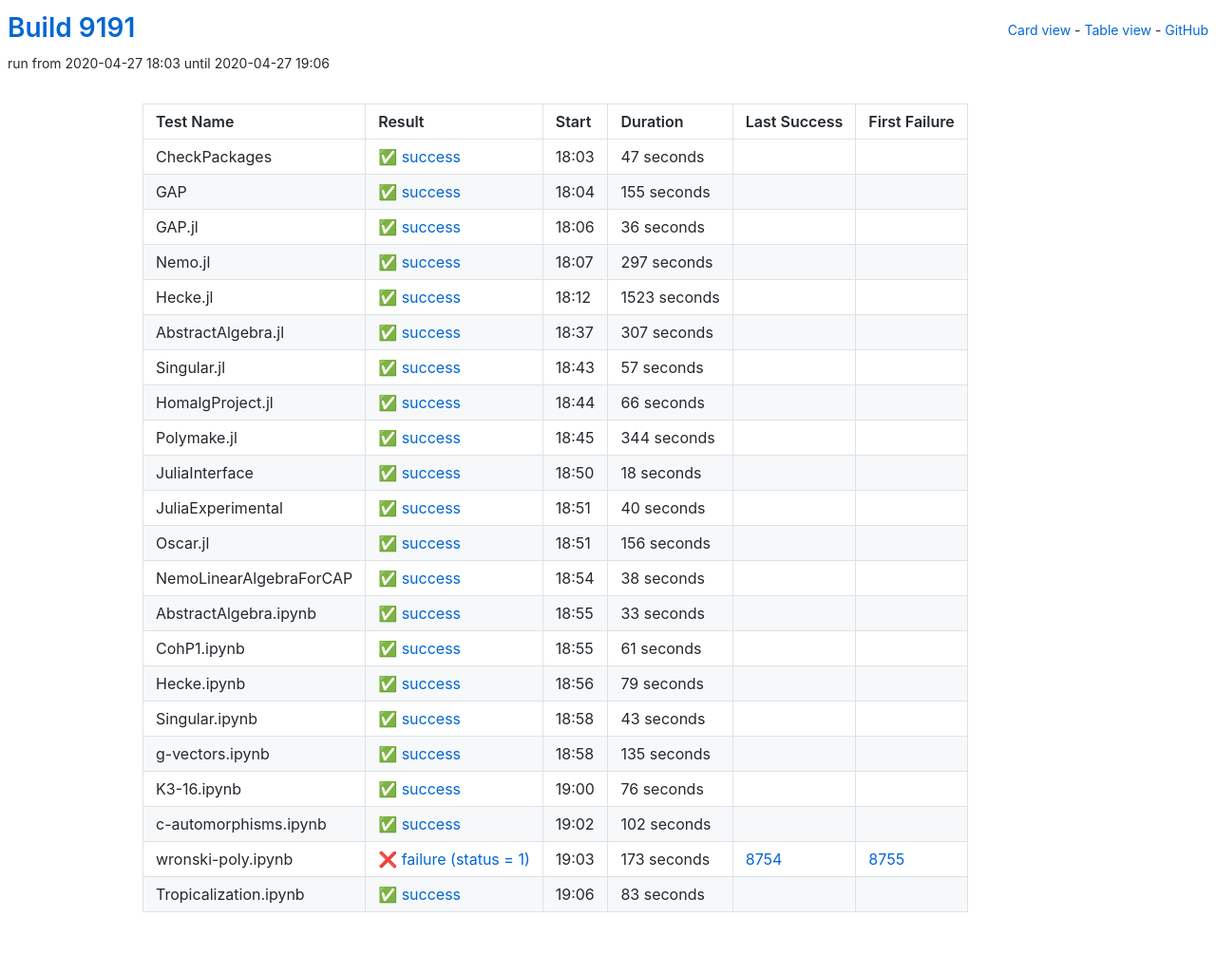
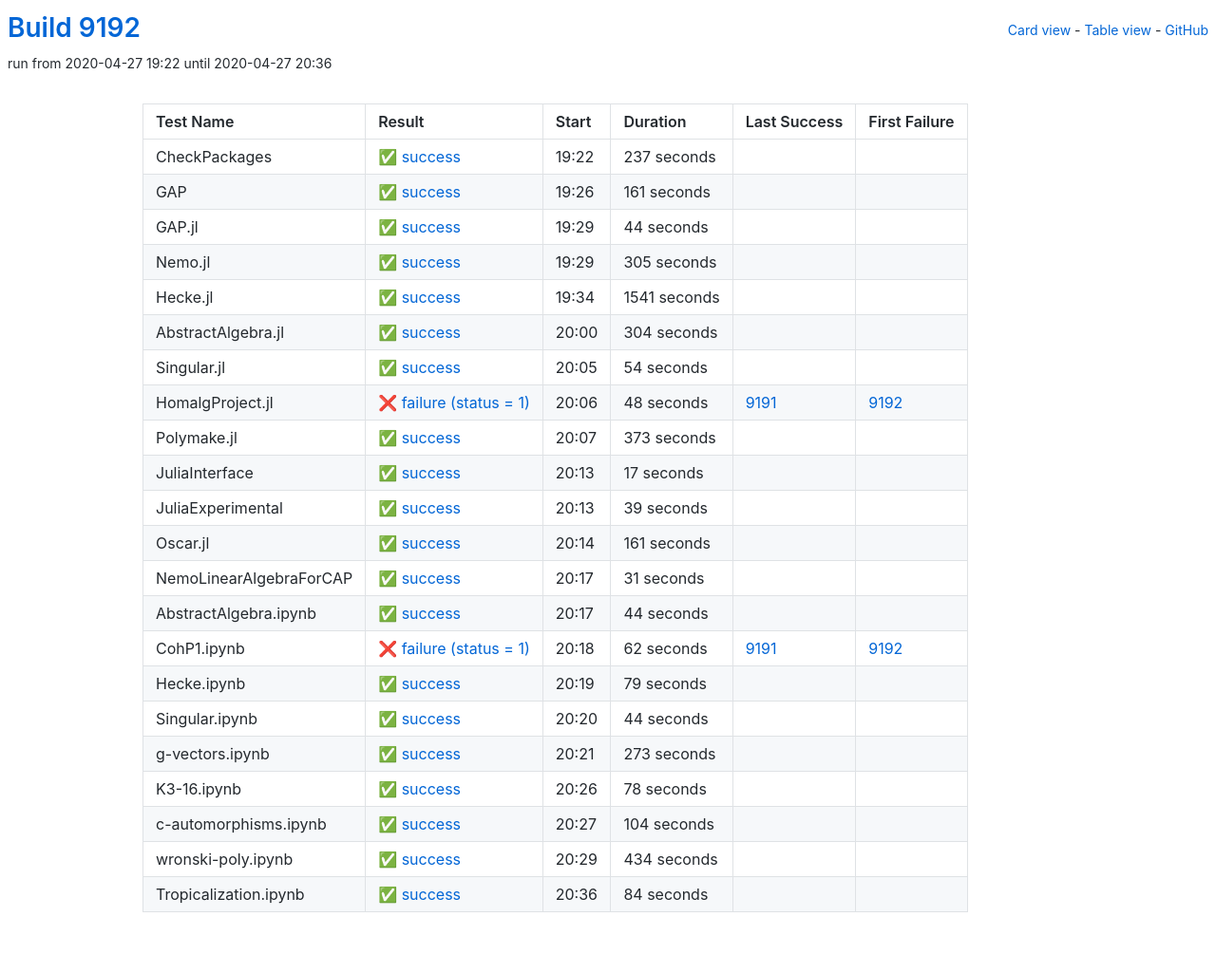
Before and after one commit to oscar-system/oscar-ci-status, a Jekyll site: the page built from table.html, in a window 1280 px wide. Shown: the whole page at 95% size. Built offline with Jekyll 4.4.1, drawn with Linux system fonts in a browser that asks for light colours.

Commit message:
Build 9192

```diff
--- a/_data/ci.yml
+++ b/_data/ci.yml
@@ -1,246 +1,246 @@
-build: 9191
-build_url: https://oscarci.mathematik.uni-kl.de/job/oscar/9191/
+build: 9192
+build_url: https://oscarci.mathematik.uni-kl.de/job/oscar/9192/
 job: oscar
 tests:
-- duration: 47
+- duration: 237
   exitcode: 0
   first_failure: false
   first_failure_url: null
   last_success: false
   last_success_url: null
-  log: https://oscarci.mathematik.uni-kl.de/job/oscar/9191/artifact/logs/build-9191/CheckPackages.log
+  log: https://oscarci.mathematik.uni-kl.de/job/oscar/9192/artifact/logs/build-9192/CheckPackages.log
   name: CheckPackages
-  start: 2020-04-27 18:03
+  start: 2020-04-27 19:22
   status: success
   success: true
-- duration: 155
+- duration: 161
   exitcode: 0
   first_failure: false
   first_failure_url: null
   last_success: false
   last_success_url: null
-  log: https://oscarci.mathematik.uni-kl.de/job/oscar/9191/artifact/logs/build-9191/GAP.log
+  log: https://oscarci.mathematik.uni-kl.de/job/oscar/9192/artifact/logs/build-9192/GAP.log
   name: GAP
-  start: 2020-04-27 18:04
+  start: 2020-04-27 19:26
   status: success
   success: true
-- duration: 36
+- duration: 44
   exitcode: 0
   first_failure: false
   first_failure_url: null
   last_success: false
   last_success_url: null
-  log: https://oscarci.mathematik.uni-kl.de/job/oscar/9191/artifact/logs/build-9191/GAP.jl.log
+  log: https://oscarci.mathematik.uni-kl.de/job/oscar/9192/artifact/logs/build-9192/GAP.jl.log
   name: GAP.jl
-  start: 2020-04-27 18:06
+  start: 2020-04-27 19:29
   status: success
   success: true
-- duration: 297
+- duration: 305
   exitcode: 0
   first_failure: false
   first_failure_url: null
   last_success: false
   last_success_url: null
-  log: https://oscarci.mathematik.uni-kl.de/job/oscar/9191/artifact/logs/build-9191/Nemo.jl.log
+  log: https://oscarci.mathematik.uni-kl.de/job/oscar/9192/artifact/logs/build-9192/Nemo.jl.log
   name: Nemo.jl
-  start: 2020-04-27 18:07
+  start: 2020-04-27 19:29
   status: success
   success: true
-- duration: 1523
+- duration: 1541
   exitcode: 0
   first_failure: false
   first_failure_url: null
   last_success: false
   last_success_url: null
-  log: https://oscarci.mathematik.uni-kl.de/job/oscar/9191/artifact/logs/build-9191/Hecke.jl.log
+  log: https://oscarci.mathematik.uni-kl.de/job/oscar/9192/artifact/logs/build-9192/Hecke.jl.log
   name: Hecke.jl
-  start: 2020-04-27 18:12
+  start: 2020-04-27 19:34
   status: success
   success: true
-- duration: 307
+- duration: 304
   exitcode: 0
   first_failure: false
   first_failure_url: null
   last_success: false
   last_success_url: null
-  log: https://oscarci.mathematik.uni-kl.de/job/oscar/9191/artifact/logs/build-9191/AbstractAlgebra.jl.log
+  log: https://oscarci.mathematik.uni-kl.de/job/oscar/9192/artifact/logs/build-9192/AbstractAlgebra.jl.log
   name: AbstractAlgebra.jl
-  start: 2020-04-27 18:37
+  start: 2020-04-27 20:00
   status: success
   success: true
-- duration: 57
+- duration: 54
   exitcode: 0
   first_failure: false
   first_failure_url: null
   last_success: false
   last_success_url: null
-  log: https://oscarci.mathematik.uni-kl.de/job/oscar/9191/artifact/logs/build-9191/Singular.jl.log
+  log: https://oscarci.mathematik.uni-kl.de/job/oscar/9192/artifact/logs/build-9192/Singular.jl.log
   name: Singular.jl
-  start: 2020-04-27 18:43
+  start: 2020-04-27 20:05
   status: success
   success: true
-- duration: 66
+- duration: 48
+  exitcode: 1
+  first_failure: 9192
+  first_failure_url: https://oscarci.mathematik.uni-kl.de/job/oscar/9192/
+  last_success: 9191
+  last_success_url: https://oscarci.mathematik.uni-kl.de/job/oscar/9191/
+  log: https://oscarci.mathematik.uni-kl.de/job/oscar/9192/artifact/logs/build-9192/HomalgProject.jl.log
+  name: HomalgProject.jl
+  start: 2020-04-27 20:06
+  status: failure
+  success: false
+- duration: 373
   exitcode: 0
   first_failure: false
   first_failure_url: null
   last_success: false
   last_success_url: null
-  log: https://oscarci.mathematik.uni-kl.de/job/oscar/9191/artifact/logs/build-9191/HomalgProject.jl.log
-  name: HomalgProject.jl
-  start: 2020-04-27 18:44
+  log: https://oscarci.mathematik.uni-kl.de/job/oscar/9192/artifact/logs/build-9192/Polymake.jl.log
+  name: Polymake.jl
+  start: 2020-04-27 20:07
   status: success
   success: true
-- duration: 344
+- duration: 17
   exitcode: 0
   first_failure: false
   first_failure_url: null
   last_success: false
   last_success_url: null
-  log: https://oscarci.mathematik.uni-kl.de/job/oscar/9191/artifact/logs/build-9191/Polymake.jl.log
-  name: Polymake.jl
-  start: 2020-04-27 18:45
+  log: https://oscarci.mathematik.uni-kl.de/job/oscar/9192/artifact/logs/build-9192/JuliaInterface.log
+  name: JuliaInterface
+  start: 2020-04-27 20:13
   status: success
   success: true
-- duration: 18
+- duration: 39
   exitcode: 0
   first_failure: false
   first_failure_url: null
   last_success: false
   last_success_url: null
-  log: https://oscarci.mathematik.uni-kl.de/job/oscar/9191/artifact/logs/build-9191/JuliaInterface.log
-  name: JuliaInterface
-  start: 2020-04-27 18:50
+  log: https://oscarci.mathematik.uni-kl.de/job/oscar/9192/artifact/logs/build-9192/JuliaExperimental.log
+  name: JuliaExperimental
+  start: 2020-04-27 20:13
   status: success
   success: true
-- duration: 40
+- duration: 161
   exitcode: 0
   first_failure: false
   first_failure_url: null
   last_success: false
   last_success_url: null
-  log: https://oscarci.mathematik.uni-kl.de/job/oscar/9191/artifact/logs/build-9191/JuliaExperimental.log
-  name: JuliaExperimental
-  start: 2020-04-27 18:51
+  log: https://oscarci.mathematik.uni-kl.de/job/oscar/9192/artifact/logs/build-9192/Oscar.jl.log
+  name: Oscar.jl
+  start: 2020-04-27 20:14
   status: success
   success: true
-- duration: 156
+- duration: 31
   exitcode: 0
   first_failure: false
   first_failure_url: null
   last_success: false
   last_success_url: null
-  log: https://oscarci.mathematik.uni-kl.de/job/oscar/9191/artifact/logs/build-9191/Oscar.jl.log
-  name: Oscar.jl
-  start: 2020-04-27 18:51
+  log: https://oscarci.mathematik.uni-kl.de/job/oscar/9192/artifact/logs/build-9192/NemoLinearAlgebraForCAP.log
+  name: NemoLinearAlgebraForCAP
+  start: 2020-04-27 20:17
   status: success
   success: true
-- duration: 38
+- duration: 44
   exitcode: 0
   first_failure: false
   first_failure_url: null
   last_success: false
   last_success_url: null
-  log: https://oscarci.mathematik.uni-kl.de/job/oscar/9191/artifact/logs/build-9191/NemoLinearAlgebraForCAP.log
-  name: NemoLinearAlgebraForCAP
-  start: 2020-04-27 18:54
+  log: https://oscarci.mathematik.uni-kl.de/job/oscar/9192/artifact/logs/build-9192/AbstractAlgebra.ipynb.log
+  name: AbstractAlgebra.ipynb
+  start: 2020-04-27 20:17
   status: success
   success: true
-- duration: 33
-  exitcode: 0
-  first_failure: false
-  first_failure_url: null
-  last_success: false
-  last_success_url: null
-  log: https://oscarci.mathematik.uni-kl.de/job/oscar/9191/artifact/logs/build-9191/AbstractAlgebra.ipynb.log
-  name: AbstractAlgebra.ipynb
-  start: 2020-04-27 18:55
-  status: success
-  success: true
-- duration: 61
-  exitcode: 0
-  first_failure: false
-  first_failure_url: null
-  last_success: false
-  last_success_url: null
-  log: https://oscarci.mathematik.uni-kl.de/job/oscar/9191/artifact/logs/build-9191/CohP1.ipynb.log
+- duration: 62
+  exitcode: 1
+  first_failure: 9192
+  first_failure_url: https://oscarci.mathematik.uni-kl.de/job/oscar/9192/
+  last_success: 9191
+  last_success_url: https://oscarci.mathematik.uni-kl.de/job/oscar/9191/
+  log: https://oscarci.mathematik.uni-kl.de/job/oscar/9192/artifact/logs/build-9192/CohP1.ipynb.log
   name: CohP1.ipynb
-  start: 2020-04-27 18:55
-  status: success
-  success: true
+  start: 2020-04-27 20:18
+  status: failure
+  success: false
 - duration: 79
   exitcode: 0
   first_failure: false
   first_failure_url: null
   last_success: false
   last_success_url: null
-  log: https://oscarci.mathematik.uni-kl.de/job/oscar/9191/artifact/logs/build-9191/Hecke.ipynb.log
+  log: https://oscarci.mathematik.uni-kl.de/job/oscar/9192/artifact/logs/build-9192/Hecke.ipynb.log
   name: Hecke.ipynb
-  start: 2020-04-27 18:56
+  start: 2020-04-27 20:19
   status: success
   success: true
-- duration: 43
+- duration: 44
   exitcode: 0
   first_failure: false
   first_failure_url: null
   last_success: false
   last_success_url: null
-  log: https://oscarci.mathematik.uni-kl.de/job/oscar/9191/artifact/logs/build-9191/Singular.ipynb.log
+  log: https://oscarci.mathematik.uni-kl.de/job/oscar/9192/artifact/logs/build-9192/Singular.ipynb.log
   name: Singular.ipynb
-  start: 2020-04-27 18:58
+  start: 2020-04-27 20:20
   status: success
   success: true
-- duration: 135
+- duration: 273
   exitcode: 0
   first_failure: false
   first_failure_url: null
   last_success: false
   last_success_url: null
-  log: https://oscarci.mathematik.uni-kl.de/job/oscar/9191/artifact/logs/build-9191/g-vectors.ipynb.log
+  log: https://oscarci.mathematik.uni-kl.de/job/oscar/9192/artifact/logs/build-9192/g-vectors.ipynb.log
   name: g-vectors.ipynb
-  start: 2020-04-27 18:58
+  start: 2020-04-27 20:21
   status: success
   success: true
-- duration: 76
+- duration: 78
   exitcode: 0
   first_failure: false
   first_failure_url: null
   last_success: false
   last_success_url: null
-  log: https://oscarci.mathematik.uni-kl.de/job/oscar/9191/artifact/logs/build-9191/K3-16.ipynb.log
+  log: https://oscarci.mathematik.uni-kl.de/job/oscar/9192/artifact/logs/build-9192/K3-16.ipynb.log
   name: K3-16.ipynb
-  start: 2020-04-27 19:00
+  start: 2020-04-27 20:26
   status: success
   success: true
-- duration: 102
+- duration: 104
   exitcode: 0
   first_failure: false
   first_failure_url: null
   last_success: false
   last_success_url: null
-  log: https://oscarci.mathematik.uni-kl.de/job/oscar/9191/artifact/logs/build-9191/c-automorphisms.ipynb.log
+  log: https://oscarci.mathematik.uni-kl.de/job/oscar/9192/artifact/logs/build-9192/c-automorphisms.ipynb.log
   name: c-automorphisms.ipynb
-  start: 2020-04-27 19:02
+  start: 2020-04-27 20:27
   status: success
   success: true
-- duration: 173
-  exitcode: 1
-  first_failure: 8755
-  first_failure_url: https://oscarci.mathematik.uni-kl.de/job/oscar/8755/
-  last_success: 8754
-  last_success_url: https://oscarci.mathematik.uni-kl.de/job/oscar/8754/
-  log: https://oscarci.mathematik.uni-kl.de/job/oscar/9191/artifact/logs/build-9191/wronski-poly.ipynb.log
-  name: wronski-poly.ipynb
-  start: 2020-04-27 19:03
-  status: failure
-  success: false
-- duration: 83
+- duration: 434
   exitcode: 0
   first_failure: false
   first_failure_url: null
   last_success: false
   last_success_url: null
-  log: https://oscarci.mathematik.uni-kl.de/job/oscar/9191/artifact/logs/build-9191/Tropicalization.ipynb.log
-  name: Tropicalization.ipynb
-  start: 2020-04-27 19:06
+  log: https://oscarci.mathematik.uni-kl.de/job/oscar/9192/artifact/logs/build-9192/wronski-poly.ipynb.log
+  name: wronski-poly.ipynb
+  start: 2020-04-27 20:29
   status: success
   success: true
+- duration: 84
+  exitcode: 0
+  first_failure: false
+  first_failure_url: null
+  last_success: false
+  last_success_url: null
+  log: https://oscarci.mathematik.uni-kl.de/job/oscar/9192/artifact/logs/build-9192/Tropicalization.ipynb.log
+  name: Tropicalization.ipynb
+  start: 2020-04-27 20:36
+  status: success
+  success: true
```
Also changed, not shown: README.md.
